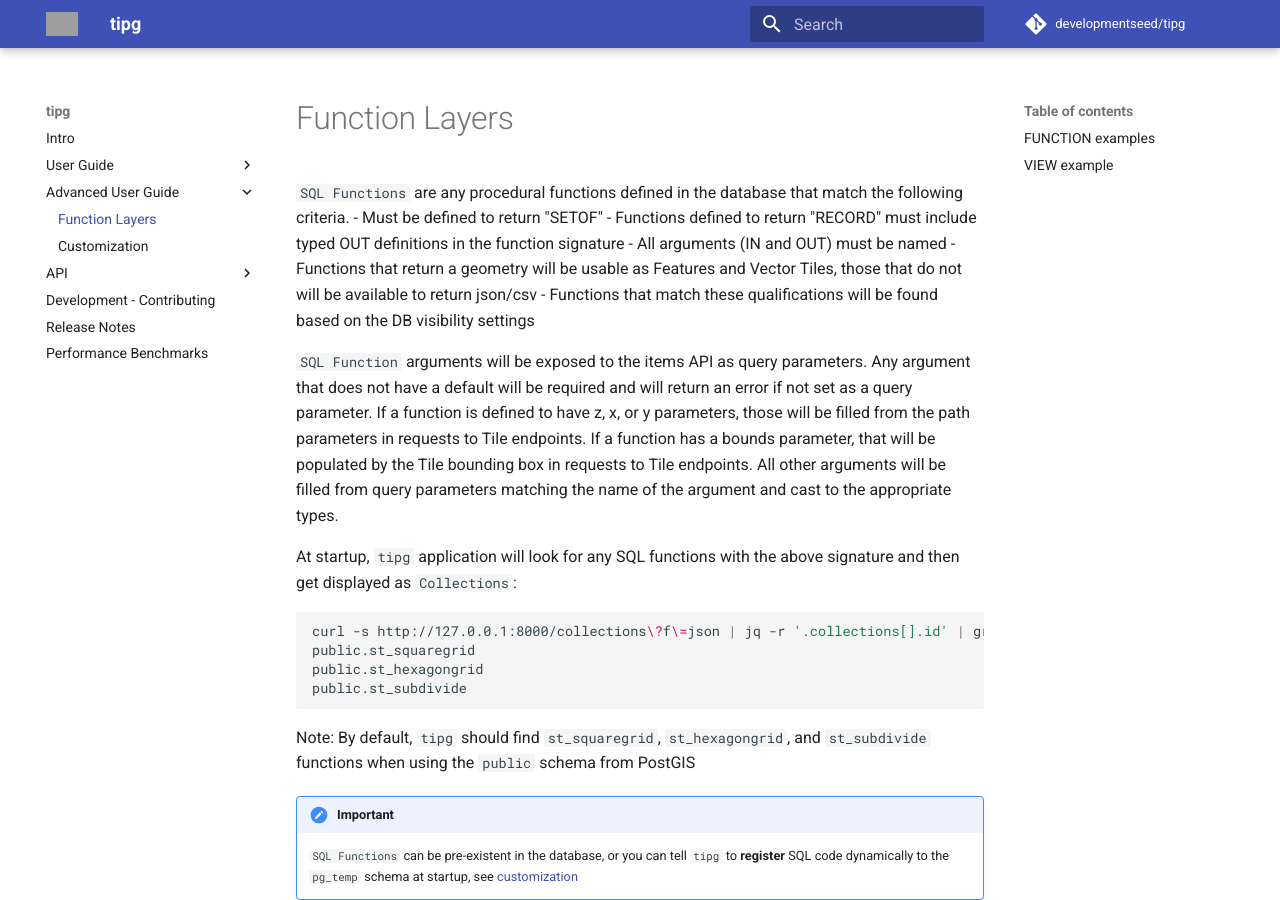
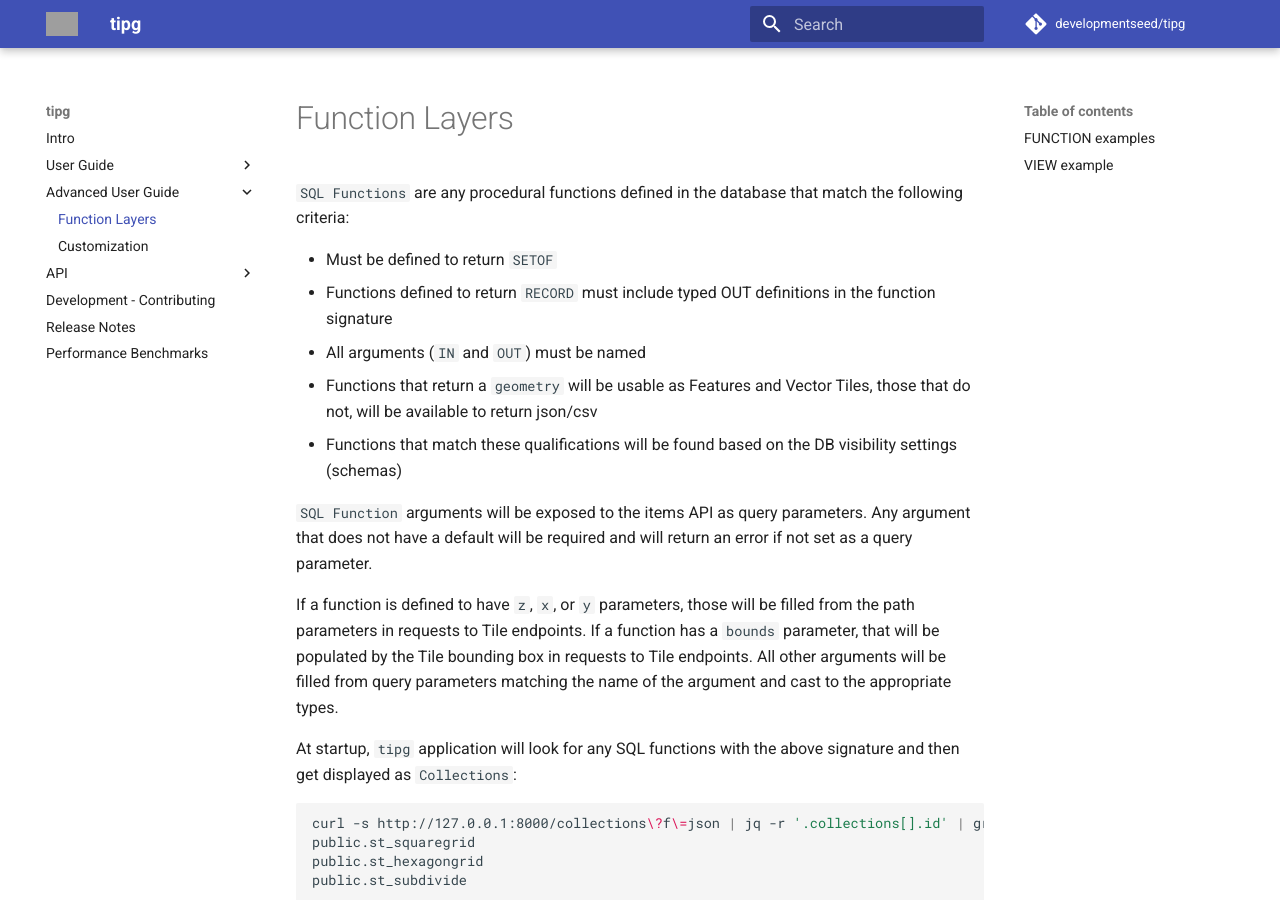
Before and after one commit to developmentseed/tipg, an MkDocs documentation site: the page built from docs/src/advanced/functions.md, in a window 1280 px wide and 900 px high. Built offline with MkDocs 1.6.1 and Material for MkDocs 9.7.7, drawn with Linux system fonts in a browser that asks for light colours; comment, search, counter and statistics services are not loaded; grey boxes are pictures that could not be loaded.

Commit message:
fix docs

```diff
--- a/docs/src/advanced/functions.md
+++ b/docs/src/advanced/functions.md
@@ -1,13 +1,16 @@
 
 
-`SQL Functions` are any procedural functions defined in the database that match the following criteria.
-  - Must be defined to return "SETOF"
-  - Functions defined to return "RECORD" must include typed OUT definitions in the function signature
-  - All arguments (IN and OUT) must be named
-  - Functions that return a geometry will be usable as Features and Vector Tiles, those that do not will be available to return json/csv
-  - Functions that match these qualifications will be found based on the DB visibility settings
+`SQL Functions` are any procedural functions defined in the database that match the following criteria:
 
-`SQL Function` arguments will be exposed to the items API as query parameters. Any argument that does not have a default will be required and will return an error if not set as a query parameter. If a function is defined to have z, x, or y parameters, those will be filled from the path parameters in requests to Tile endpoints. If a function has a bounds parameter, that will be populated by the Tile bounding box in requests to Tile endpoints. All other arguments will be filled from query parameters matching the name of the argument and cast to the appropriate types.
+  - Must be defined to return `SETOF`
+  - Functions defined to return `RECORD` must include typed OUT definitions in the function signature
+  - All arguments (`IN` and `OUT`) must be named
+  - Functions that return a `geometry` will be usable as Features and Vector Tiles, those that do not, will be available to return json/csv
+  - Functions that match these qualifications will be found based on the DB visibility settings (schemas)
+
+`SQL Function` arguments will be exposed to the items API as query parameters. Any argument that does not have a default will be required and will return an error if not set as a query parameter.
+
+If a function is defined to have `z`, `x`, or `y` parameters, those will be filled from the path parameters in requests to Tile endpoints. If a function has a `bounds` parameter, that will be populated by the Tile bounding box in requests to Tile endpoints. All other arguments will be filled from query parameters matching the name of the argument and cast to the appropriate types.
 
 At startup, `tipg` application will look for any SQL functions with the above signature and then get displayed as `Collections`:
 
@@ -22,7 +25,7 @@ Note: By default, `tipg` should find `st_squaregrid`, `st_hexagongrid`, and `st_
 
 !!! important
 
-    `SQL Functions` can be pre-existent in the database, or you can tell `tipg` to **register** SQL code dynamically to the `pg_temp` schema at startup, see [customization](/advanced/customization/#sql-functions)
+    `SQL Functions` can be pre-existent in the database, or you can tell `tipg` to **register** SQL code dynamically to the `pg_temp` schema at startup, see [customization](../customization/#sql-functions)
 
 
 ### FUNCTION examples
```
Also changed, not shown: docs/src/advanced/customization.md (+1 -1 lines).
